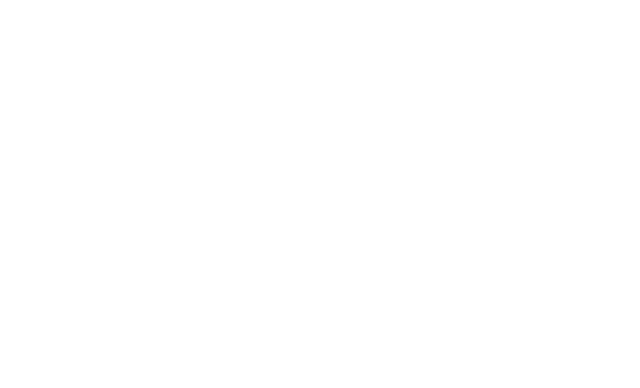
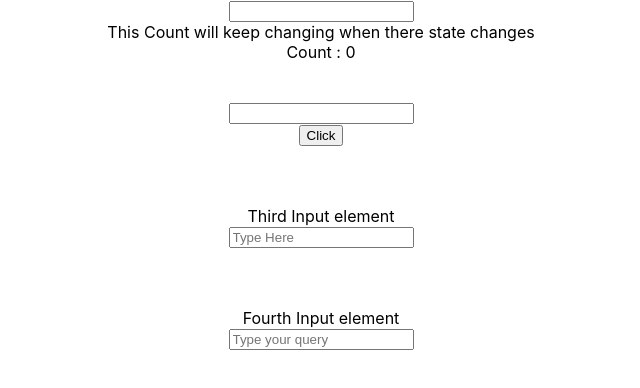
Before and after one commit to Chandan9898Kumar/Event_Propagation, a React (Create React App) app: page /useRef in a window 1280 px wide. Before the commit this address had no page. Shown: the top 388 px of the page, without its empty margins (319-959 px from the left). Built offline with nearby package versions, Linux system fonts and the light colour scheme.

Commit message:
feat : added useRef example

```diff
--- a/src/App.js
+++ b/src/App.js
@@ -17,8 +17,9 @@
   import("./Paginations/FunctionPagination")
 );
 const PaginationClass = lazy(() => import("./Paginations/ClassPagination"));
-const FetchedData=lazy(()=>import('./Paginations/NewPaginationMethod'));
-const  ManualPagination=lazy(()=>import('./Paginations/PaginationManul'))
+const FetchedData = lazy(() => import("./Paginations/NewPaginationMethod"));
+const ManualPagination = lazy(() => import("./Paginations/PaginationManul"));
+const UseRefExample = lazy(() => import("./UseRefs.js/UseRefExample"));
 function App() {
   return (
     <div className="">
@@ -49,16 +50,13 @@
               path="/PaginationClass"
               element={<PaginationClass />}
             />
+            <Route exact path="/NewPagination" element={<FetchedData />} />
             <Route
-              exact
-              path="/NewPagination"
-              element={<FetchedData />}
-            />
-             <Route
               exact
               path="/NewPaginationManual"
               element={<ManualPagination />}
             />
+            <Route exact path="/useRef" element={<UseRefExample />} />
           </Routes>
         </BrowserRouter>
       </Suspense>
--- a/src/Header/NavLink.js
+++ b/src/Header/NavLink.js
@@ -50,7 +50,7 @@
             to="/PaginationFunctional"
             className={({ isActive }) => (isActive ? "active" : "inactive")}
           >
-            Functional Pagination
+            Funct. Pagination
           </NavLink>
         </li>
         <li>
@@ -66,7 +66,7 @@
             to="/NewPagination"
             className={({ isActive }) => (isActive ? "active" : "inactive")}
           >
-            New
+            Page 1
           </NavLink>
         </li>
         <li>
@@ -74,7 +74,15 @@
             to="/NewPaginationManual"
             className={({ isActive }) => (isActive ? "active" : "inactive")}
           >
-            New 2
+            Page 2
+          </NavLink>
+        </li>
+        <li>
+          <NavLink
+            to="/useRef"
+            className={({ isActive }) => (isActive ? "active" : "inactive")}
+          >
+            Ref
           </NavLink>
         </li>
       </ul>
--- /dev/null
+++ b/src/UseRefs.js/UseRefExample.js
@@ -0,0 +1,151 @@
+import { useRef, useState, useEffect } from "react";
+import React from "react";
+
+//  UseRef : Basically it store the reference of an element not its value,to store value useState used.
+
+// The useRef Hook allows you to persist values between renders.
+// It can be used to store a mutable value that does not cause a re-render when updated.
+// It can be used to access a DOM element directly.
+// useRef() only returns one item. It returns an Object called current.
+// When we initialize useRef we set the initial value: useRef(0).
+// It's like doing this: const count = {current: 0}. We can access the count by using count.current.
+
+export default function UseRefExample() {
+  const [data, setData] = useState("");
+  const [newdata, setNewData] = useState("");
+  const [newThirdData, setNewThirdData] = useState("");
+
+  const count = useRef(0);
+  const inputDom = useRef("");
+  const ThirdInput = useRef("Desi");
+
+  const fourthInput=useRef('input')
+
+  // const [count, setCount] = useState(0);
+  // Here if we remove [] from useEffect,then it will
+  // go in infinite loop. below
+
+  // useEffect(() => {
+  //   setCount((prevCount) => prevCount + 1);
+  // }, []);
+
+  // now to handle it ,we will use useRef.Here we useEffect will run once
+  // and also whenever we change state (setdata) while typing
+  // useffect will run. if we had used setcount in useffect
+  // then it would created infinite loop. like above ⬆ ️ code.
+  useEffect(() => {
+    count.current = count.current + 1;
+  });
+  //       Or we can use like below :
+
+  // useEffect(() => {
+  //   count.current = count.current + 1;
+  // },[count.current]);
+
+  //   Now to access dom or manipulate dom we are using useRef. By clicking this function
+  //   you can put console at return and check it will not re-render whenever button is hit.
+  //   as we have given  "inputDom" as ref to input field.
+  //   useRef is used here which prevent re-rendering.
+  const handleClick = (e) => {
+    // here current is an object.
+    e.preventDefault();
+    console.log(inputDom, "inputDom      >>>>>>");
+    console.log(e, "event        >>>>>>");
+
+    // we want to change is background color then :
+    inputDom.current.style.backgroundColor = "gray";
+    // we want to focus when Inputfield  is clicked then :
+    inputDom.current.focus();
+    // by clicking setting input field value to 100.
+    inputDom.current.value = 100;
+  };
+
+  const changeInputThird = (e) => {
+    e.target.style.borderRadius = "20px";
+    // Here we are again setting state and used event to set style and useRef as well
+    setNewThirdData(e.target.value);
+    ThirdInput.current.style.backgroundColor = "green";
+    ThirdInput.current.style.color = "black";
+    ThirdInput.current.focus();
+    // we can modify anything like below and above.
+    // e.target.disabled=true
+  };
+
+  return (
+    console.log(
+      "RE Render                 >>>>>>>>>>>>>>>>>>>>>>>>>>>>>>>>>>>>>>>>>"
+    ),
+    (
+      <>
+        <div style={{ textAlign: "center" }}>
+          {/* Below we are setting state,so at each value,page will render,and useEffect will call
+        and count will increase */}
+          <input
+            type="text"
+            value={data}
+            onChange={(e) => setData(e.target.value)}
+          />
+          <br />
+          <span>This Count will keep changing when there state changes</span>
+          {"   "}
+          <br />
+          Count : {count.current}
+
+
+
+          <br />
+          <br />
+          <br />
+          {/*  Manipulate or access dom , we put ref (reference) property and with
+      the help of inputDom we can access values of this input field.
+      Here also,if we type anything then setNewData function gets called and it will set state
+      and hence useEffect gets called and count increases.
+      */}
+          <input
+            ref={inputDom}
+            type="text"
+            value={newdata}
+            onChange={(e) => {
+              setNewData(e.target.value);
+            }}
+          />
+          <br />
+          <button onClick={handleClick}>Click</button>
+
+
+
+          <br />
+          <br />
+          <br />
+          <br />
+          <span>Third Input element</span><br />
+          <input
+            placeholder="Type Here"
+            ref={ThirdInput}
+            type="text"
+            value={newThirdData}
+            onChange={changeInputThird}
+          />
+          <br />
+          <br />
+          <br />
+          <br />
+
+          {/* Here we used input field,and refered it with useRef .
+          now whenever we change input it will not render anything in return and
+          here we are not setting any state. just useRef */}
+          <span>Fourth Input element</span><br />
+          <input
+          placeholder="Type your query"
+          type="text"
+          value={fourthInput.current.value}
+          ref={fourthInput}
+          onChange={(e)=>{
+            fourthInput.current.value=e.target.value
+          }}
+          />
+        </div>
+      </>
+    )
+  );
+}
```
